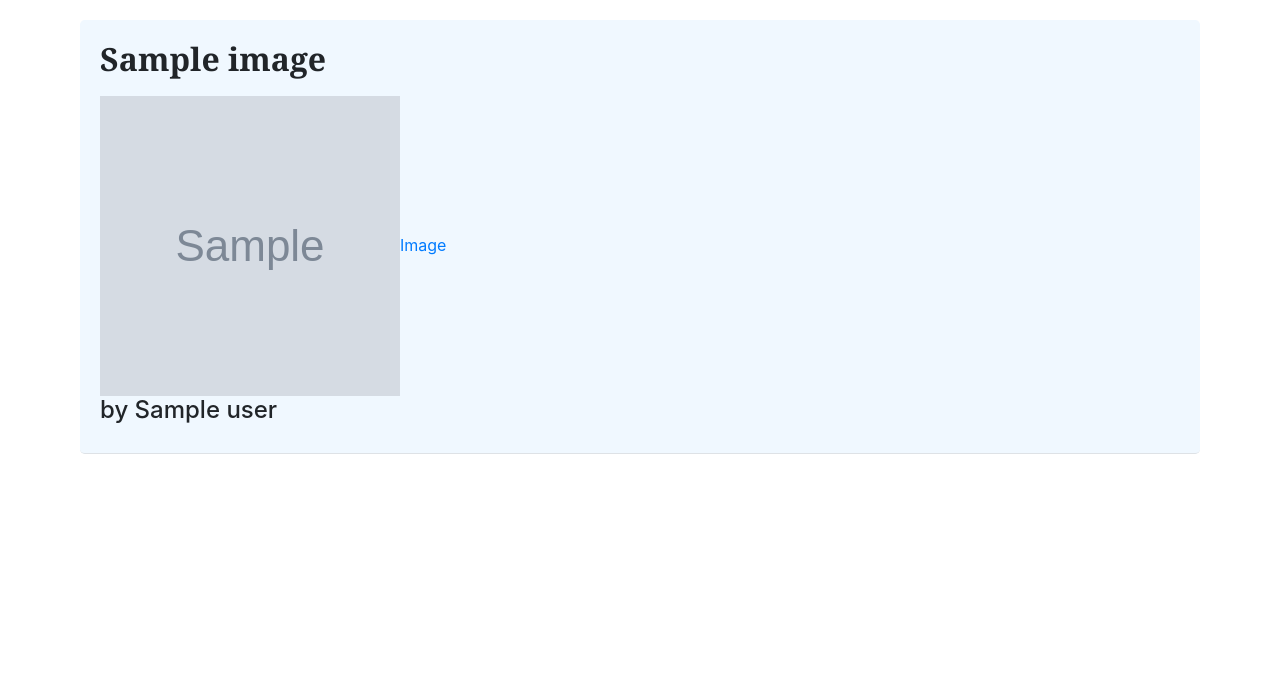
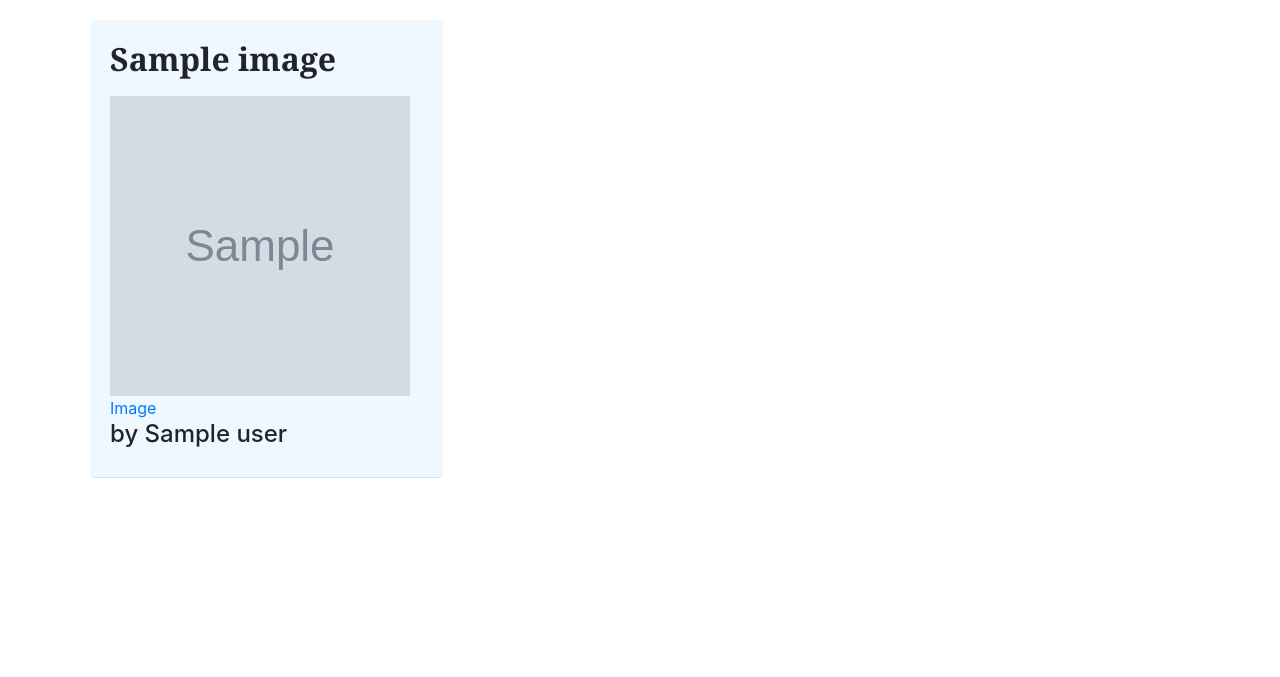
Before and after one commit to dummyVariable/serverless-image-share, a Flask app: template front-end/app/templates/index.html in a window 1280 px wide. Shown: the part 56-733 px from the top of the page. Before the commit the page ends 510 px from the top, so only its background shows below. Run offline with Flask 2, Linux system fonts and the light colour scheme; the template is opened without the code that fills it: most values are stand-ins (such as "Sample title", 1, 10 or a date in 2020); grey boxes marked "Sample" are stand-in pictures; some libraries are stand-ins or nearby versions.

Commit message:
updated stylesheets

```diff
--- a/front-end/app/static/style.css
+++ b/front-end/app/static/style.css
@@ -1,12 +1,19 @@
 .home{
     padding : 10px;
+}
+
+.container-grid {
+    display: grid;
+    grid-template-columns: 1fr 1fr 1fr;
+    grid-template-rows: 1fr 1fr 1fr;
 }
 
 .image{
     background-color: aliceblue;
     padding: 20px;
-    margin-top: 10px;
+    margin: 10px;
     width: auto;
+    display: block;
 }
 
 .upload-form, .login-form, .register-form{
```
